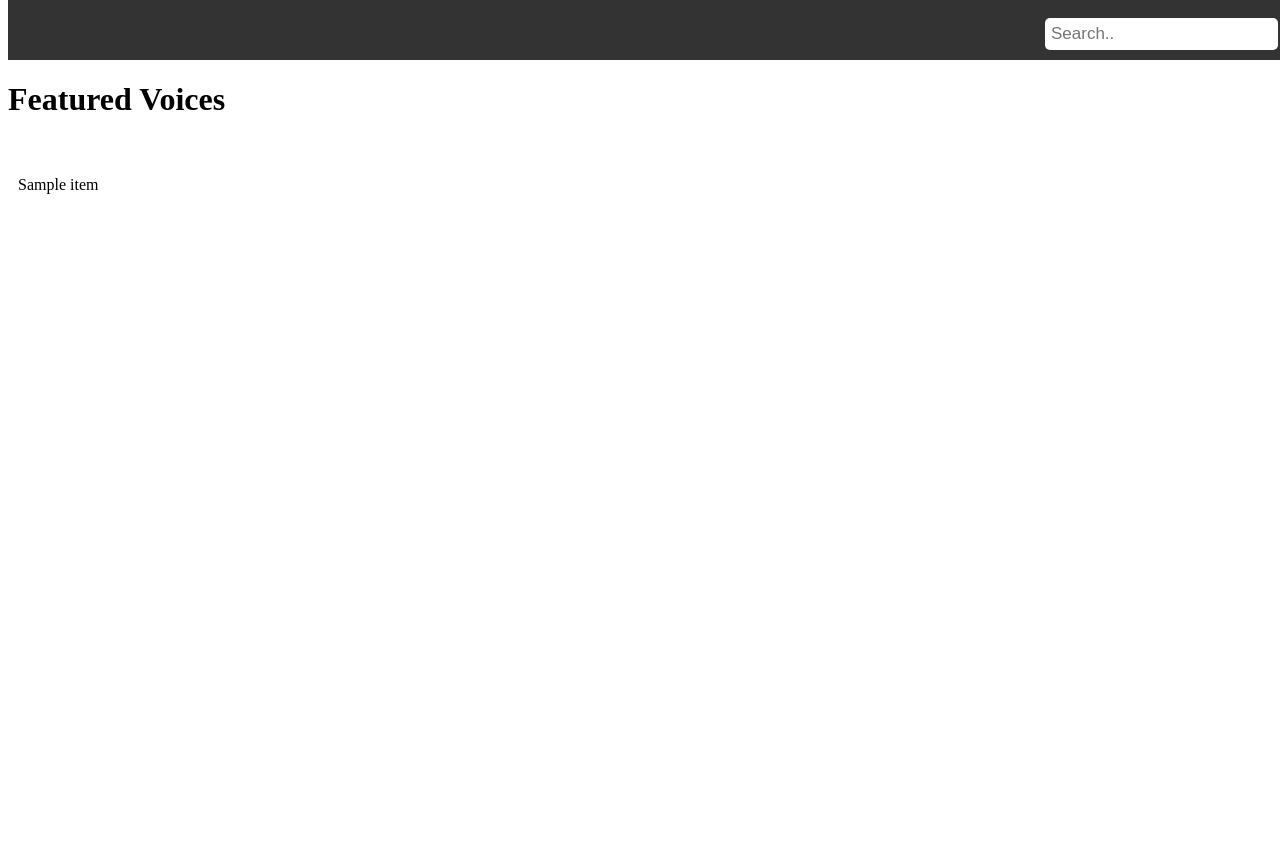
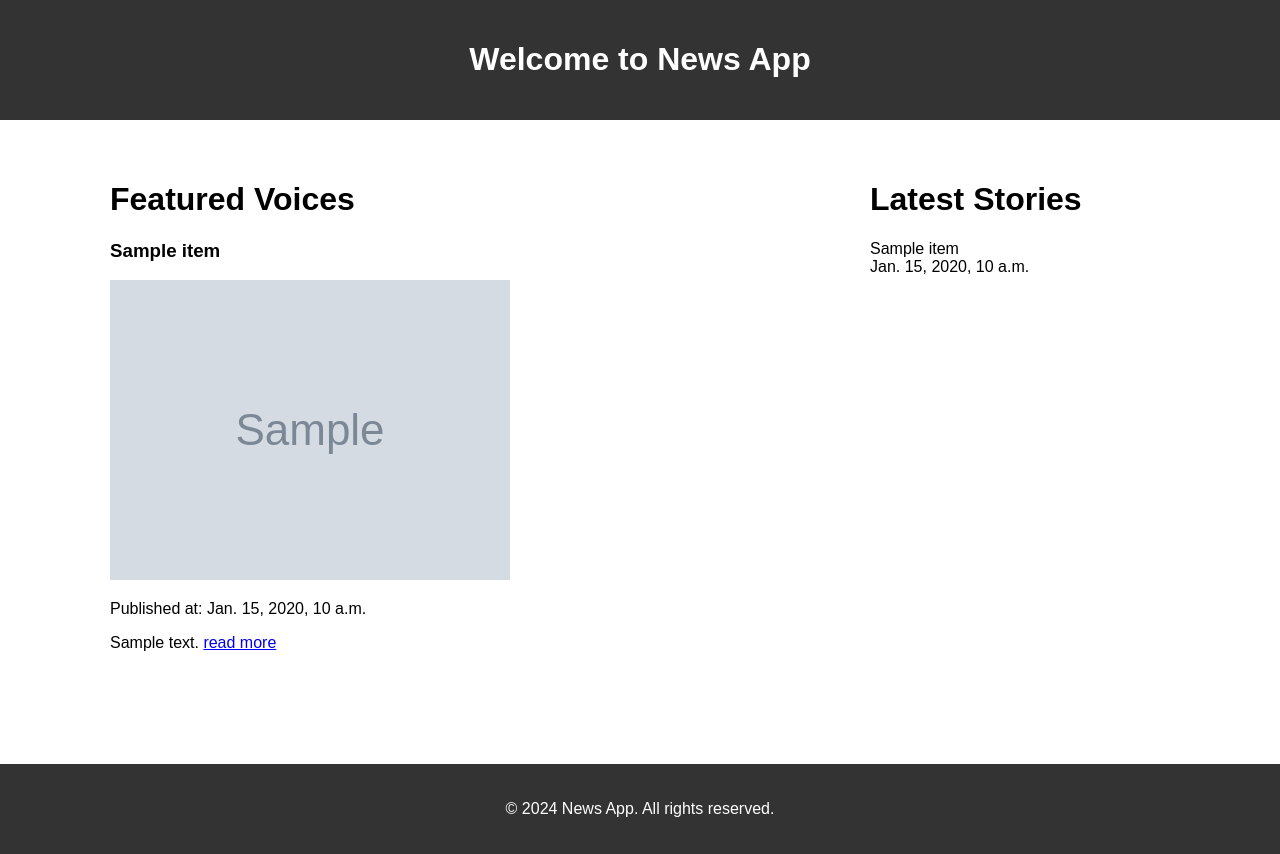
Before and after one commit to shannub556-marolix/news, a Django app: template News/templates/base.html in a window 1280 px wide. Before the commit the page ends 194 px from the top, so only its background shows below. Run offline with Django 4.2, Linux system fonts and the light colour scheme; the template is opened without the code that fills it: most values are stand-ins (such as "Sample title", 1, 10 or a date in 2020); grey boxes marked "Sample" are stand-in pictures.

Commit message:
News App

```diff
--- a/News/templates/base.html
+++ b/News/templates/base.html
@@ -2,65 +2,126 @@
 <html lang="en">
 <head>
     <meta charset="UTF-8">
-    <title>Title</title>
-    <style>
-        /* Style for the navbar */
-        .navbar {
-            overflow: hidden;
-            background-color: #333; /* Change this to your desired background color */
-            position: fixed;
-            top: 0;
-            width: 100%;
+    <meta name="viewport" content="width=device-width, initial-scale=1.0">
+    <title>News App - Shanmukha's</title>
+       <style>
+        /* Basic styling */
+        body {
+            font-family: Arial, sans-serif;
+            margin: 0;
+            padding: 0;
+            display: flex;
+            flex-direction: column;
+            min-height: 100vh;
+        }
+        header, footer {
+            background-color: #333;
+            color: #fff;
+            text-align: center;
+            padding: 10px 0;
+        }
+        main {
+            padding: 20px;
+            display: flex;
+            justify-content: center; /* Center the main content horizontally */
         }
 
-        /* Style for the search input */
-        .search-container {
-            float: right;
-            padding: 10px;
+        /* Responsive layout */
+        @media only screen and (min-width: 600px) {
+            header, footer {
+                padding: 20px 0;
+            }
+            main {
+                padding: 40px;
+                flex-wrap: wrap;
+            }
+            #content {
+                flex: 0 0 65%; /* Adjusted to give some gap between main content and sidebar */
+                max-width: 700px;
+            }
+            #sidebar {
+                flex: 0 0 30%; /* Adjusted to fit the sidebar content */
+                max-width: 300px;
+                margin-left: 5%; /* Added margin between content and sidebar */
+            }
+            #content > div {
+                margin-bottom: 20px; /* Added gap between contents in main content */
+            }
         }
-
-        .search-container input[type=text] {
-            padding: 6px;
-            margin-top: 8px;
-            font-size: 17px;
-            border: none;
-            border-radius: 5px;
+        /* Additional styles */
+        .card {
+            background-color: #f9f9f9;
+            box-shadow: 0 4px 8px rgba(0, 0, 0, 0.1);
+            margin-right: 10px; /* Added margin between cards */
+            margin-bottom: 20px;
+            padding: 20px;
+            width: 100%; /* Ensure cards take full width on smaller screens */
         }
-
-        /* Style for the content area */
-        #content {
-            margin-top: 60px; /* Adjust this value to match the height of your navbar */
-            display: grid;
-            grid-template-columns: repeat(2, 1fr); /* Two columns, each taking equal space */
-            gap: 10px; /* Adjust the gap between items */
-        }
-
-        #content .under {
-            box-sizing: border-box;
-            padding: 10px;
+        .card img {
+            width: 100%;
+            height: auto;
+            margin-bottom: 10px; /* Added margin below images */
         }
     </style>
+    <script>
+        window.alert('CLick on Title, Image or Latest stories to open Article')
+    document.addEventListener('DOMContentLoaded', function() {
+        var titles = document.querySelectorAll('.title');
+        var images = document.querySelectorAll('.image');
+
+        titles.forEach(function(title) {
+            title.addEventListener('click', function() {
+                var url = this.getAttribute('data-url');
+                window.open(url, '_blank');
+            });
+        });
+
+        images.forEach(function(image) {
+            image.addEventListener('click', function() {
+                var url = this.getAttribute('data-url');
+                window.open(url, '_blank');
+            });
+        });
+    });
+</script>
+
 </head>
 <body>
 
-<!-- Navbar -->
-<div class="navbar">
-    <div class="search-container">
-        <form action="#">
-            <input type="text" placeholder="Search.." name="search">
-        </form>
-    </div>
-</div>
+<header>
+    <h1>Welcome to News App</h1>
+</header>
 
-<!-- Content area -->
-<div id="content">
-     <h1>Featured Voices</h1><br>
-    {% for item in data %}
-    <div class="under">
-        <p>{{ item }}</p>
+<main>
+    <div id="content">
+        <h1>Featured Voices</h1>
+        <div>
+            <!-- Place your main content here -->
+            {% for item in data.data %}
+    <div>
+        <h3 class="title" data-url="{{ item.url }}">{{ item.title }}</h3>
+        <img class="image" src="{{ item.urlToImage }}" alt="Image" style="max-width: 85%; height: auto;" data-url="{{ item.url }}">
+        <p>Published at: {{ item.publishedAt }}</p>
+        <p>{{ item.description }} <a href="{{ item.url }}" target="_blank">read more</a></p>
+        <br><br>
     </div>
     {% endfor %}
-</div>
+        </div>
+    </div>
+    <div id="sidebar">
+        <h1>Latest Stories</h1>
+        <div>
+            <!-- Place your sidebar content here -->
+            {% for item in data.head %}
+            <p class="title" data-url="{{ item.url }}">{{ item.title }} <br> {{ item.publishedAt }}</p>
+            {% endfor %}
+        </div>
+    </div>
+</main>
+
+<footer>
+    <p>&copy; 2024 News App. All rights reserved.</p>
+</footer>
 
 </body>
 </html>
```
Also changed, not shown: News/NewsApp/views.py (+10 -7 lines).
